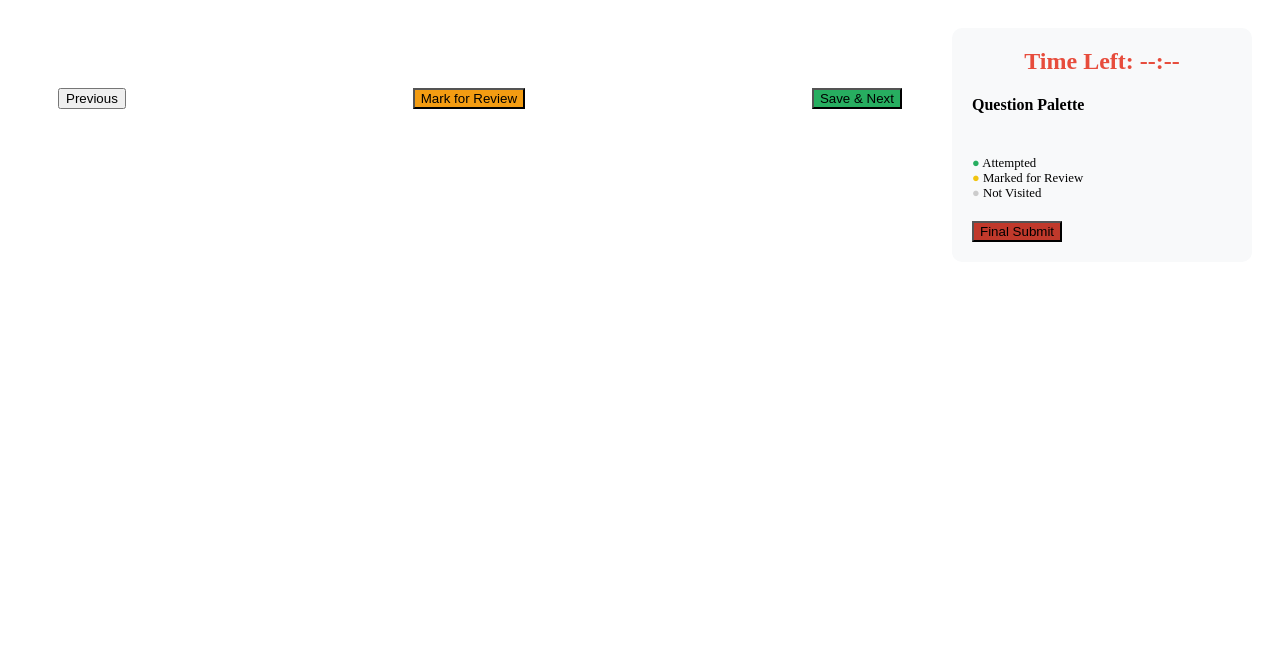
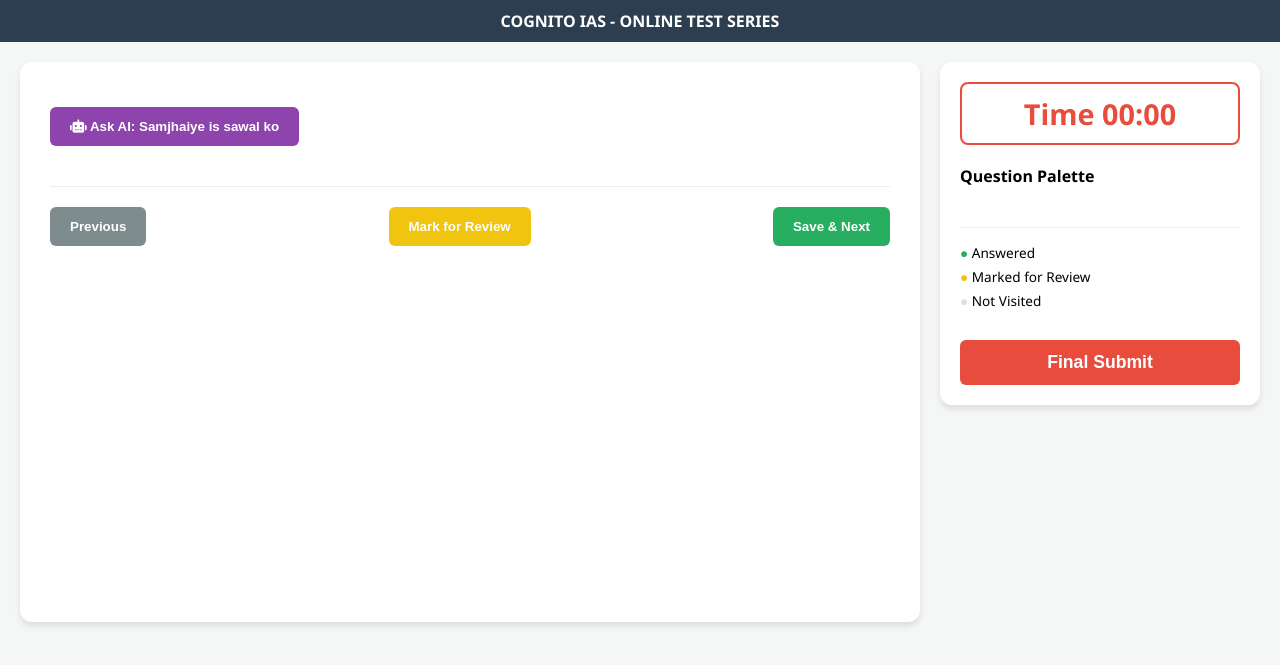
Before and after one commit to cognitoias-droid/UPSC-Web-App, a Flask app: template templates/test_interface.html in a window 1280 px wide. Shown: the top 665 px of the page. Run offline with Flask 3, Linux system fonts and the light colour scheme; the template is opened without the code that fills it, so the values that code supplies are empty.

Commit message:
Update test_interface.html

```diff
--- a/templates/test_interface.html
+++ b/templates/test_interface.html
@@ -1,48 +1,82 @@
 <!DOCTYPE html>
 <html lang="hi">
 <head>
+    <meta charset="UTF-8">
+    <meta name="viewport" content="width=device-width, initial-scale=1.0">
+    <title>Cognito IAS - Exam Portal</title>
+    <link rel="stylesheet" href="https://cdnjs.cloudflare.com/ajax/libs/font-awesome/6.0.0/css/all.min.css">
     <style>
-        .test-container { display: grid; grid-template-columns: 1fr 300px; gap: 20px; padding: 20px; }
-        .question-area { background: white; padding: 30px; border-radius: 10px; }
-        .side-panel { background: #f8f9fa; padding: 20px; border-radius: 10px; height: fit-content; }
-        .q-number-grid { display: grid; grid-template-columns: repeat(5, 1fr); gap: 10px; margin-top: 20px; }
-        .q-btn { width: 40px; height: 40px; border: 1px solid #ccc; border-radius: 5px; cursor: pointer; display: flex; align-items: center; justify-content: center; background: white; }
-        .attempted { background: #27ae60; color: white; }
-        .skipped { background: #f1c40f; color: white; }
-        .current { border: 2px solid #3498db; font-weight: bold; }
-        #timer { font-size: 1.5rem; font-weight: bold; color: #e74c3c; text-align: center; margin-bottom: 20px; }
+        :root { --primary: #2c3e50; --success: #27ae60; --warning: #f1c40f; --danger: #e74c3c; --blue: #3498db; }
+        body { font-family: 'Segoe UI', sans-serif; background: #f4f7f6; margin: 0; }
+        .navbar { background: var(--primary); color: white; padding: 10px 20px; text-align: center; font-weight: bold; }
+
+        .test-container { display: grid; grid-template-columns: 1fr 320px; gap: 20px; padding: 20px; max-width: 1400px; margin: auto; }
+
+        .question-area { background: white; padding: 30px; border-radius: 12px; box-shadow: 0 4px 6px rgba(0,0,0,0.1); min-height: 500px; position: relative; }
+        .q-text { font-size: 1.25rem; line-height: 1.6; margin-bottom: 25px; white-space: pre-line; }
+
+        .option-label { display: block; padding: 15px; margin: 12px 0; background: #fff; border: 2px solid #eee; border-radius: 8px; cursor: pointer; transition: 0.3s; }
+        .option-label:hover { border-color: var(--blue); background: #f0f7ff; }
+        input[type="radio"]:checked + span { font-weight: bold; color: var(--blue); }
+
+        .side-panel { background: white; padding: 20px; border-radius: 12px; box-shadow: 0 4px 6px rgba(0,0,0,0.1); height: fit-content; position: sticky; top: 20px; }
+        #timer { font-size: 1.8rem; font-weight: bold; color: var(--danger); text-align: center; margin-bottom: 20px; padding: 10px; border: 2px solid var(--danger); border-radius: 8px; }
+
+        .q-number-grid { display: grid; grid-template-columns: repeat(5, 1fr); gap: 10px; margin-top: 15px; }
+        .q-btn { width: 42px; height: 42px; border: 1px solid #ddd; border-radius: 6px; cursor: pointer; display: flex; align-items: center; justify-content: center; background: #fff; font-weight: bold; transition: 0.2s; }
+
+        /* Status Colors */
+        .attempted { background: var(--success) !important; color: white; border-color: var(--success); }
+        .skipped { background: var(--warning) !important; color: white; border-color: var(--warning); }
+        .current { border: 3px solid var(--blue) !important; transform: scale(1.1); }
+
+        .btn { padding: 12px 20px; border: none; border-radius: 6px; cursor: pointer; font-weight: bold; color: white; transition: 0.3s; }
+        .btn-nav { background: var(--primary); }
+        .btn-ai { background: #8e44ad; margin-top: 15px; }
+
+        #ai-response { margin-top: 15px; padding: 15px; background: #f9f0ff; border-left: 4px solid #8e44ad; display: none; border-radius: 4px; }
     </style>
 </head>
 <body>
+
+<div class="navbar">COGNITO IAS - ONLINE TEST SERIES</div>
+
 <div class="test-container">
     <div class="question-area">
         <div id="question-content">
             </div>
-            <div style="margin-top: 30px; display: flex; justify-content: space-between;">
-                <button onclick="prevQuestion()" class="btn">Previous</button>
-                <button onclick="markAsSkipped()" class="btn" style="background:#f39c12;">Mark for Review</button>
-                <button onclick="nextQuestion()" class="btn" style="background:#27ae60;">Save & Next</button>
+
+        <button onclick="askAI()" class="btn btn-ai"><i class="fas fa-robot"></i> Ask AI: Samjhaiye is sawal ko</button>
+        <div id="ai-response"></div>
+
+        <div style="margin-top: 40px; display: flex; justify-content: space-between; border-top: 1px solid #eee; padding-top: 20px;">
+            <button onclick="prevQuestion()" class="btn btn-nav" style="background:#7f8c8d;">Previous</button>
+            <button onclick="markAsSkipped()" class="btn" style="background:var(--warning);">Mark for Review</button>
+            <button onclick="nextQuestion()" class="btn" style="background:var(--success);">Save & Next</button>
         </div>
     </div>
 
     <div class="side-panel">
-            <div id="timer">Time Left: <span id="time-val">--:--</span></div>
-            <h4>Question Palette</h4>
-            <div class="q-number-grid" id="palette">
+        <div id="timer">Time <span id="time-val">00:00</span></div>
+
+        <h4 style="margin:0;">Question Palette</h4>
+        <div class="q-number-grid" id="palette"></div>
+
+        <div style="margin-top: 25px; font-size: 0.85rem; border-top: 1px solid #eee; padding-top: 15px;">
+            <div style="margin-bottom:5px;"><span style="color:var(--success);">●</span> Answered</div>
+            <div style="margin-bottom:5px;"><span style="color:var(--warning);">●</span> Marked for Review</div>
+            <div><span style="color:#ddd;">●</span> Not Visited</div>
         </div>
-            <div style="margin-top: 20px; font-size: 0.8rem;">
-                <div><span style="color:#27ae60;">●</span> Attempted</div>
-                <div><span style="color:#f1c40f;">●</span> Marked for Review</div>
-                <div><span style="color:#ccc;">●</span> Not Visited</div>
-            </div>
-            <button onclick="submitTest()" class="btn" style="background:#c0392b; margin-top: 20px;">Final Submit</button>
+
+        <button onclick="submitTest()" class="btn" style="background:var(--danger); width: 100%; margin-top: 30px; font-size: 1.1rem;">Final Submit</button>
     </div>
 </div>
 
 <script>
     let questions = {{ questions|tojson }};
     let currentIdx = 0;
-        let status = new Array(questions.length).fill('unvisited'); // status tracker
+    let userAnswers = new Array(questions.length).fill(null);
+    let status = new Array(questions.length).fill('unvisited');
 
     function renderPalette() {
         let html = '';
@@ -56,29 +90,97 @@
     function goToQuestion(idx) {
         currentIdx = idx;
         let q = questions[currentIdx];
-            document.getElementById('question-content').innerHTML = `
-                <h3>Question ${currentIdx + 1}</h3>
-                <p style="font-size:1.2rem;">${q.question}</p>
-                ${q.options.map((opt, i) => `
-                    <label style="display:block; margin:10px 0; padding:10px; border:1px solid #ddd; border-radius:5px;">
-                        <input type="radio" name="ans" value="${opt}"> ${opt}
+        let savedAns = userAnswers[currentIdx];
+
+        let html = `
+            <h3 style="color:var(--primary);">Question ${currentIdx + 1}</h3>
+            <div class="q-text">${q.question}</div>
+            <div id="options-box">
+                ${q.options.map((opt, i) => {
+                    let letter = String.fromCharCode(65 + i); // A, B, C, D
+                    let checked = (savedAns === letter) ? 'checked' : '';
+                    return `
+                        <label class="option-label">
+                            <input type="radio" name="q_ans" value="${letter}" ${checked} onclick="saveAnswer('${letter}')">
+                            <span>${opt}</span>
                         </label>
-                `).join('')}
                     `;
+                }).join('')}
+            </div>
+        `;
+        document.getElementById('question-content').innerHTML = html;
+        document.getElementById('ai-response').style.display = 'none';
         renderPalette();
+    }
+
+    function saveAnswer(letter) {
+        userAnswers[currentIdx] = letter;
+        status[currentIdx] = 'attempted';
+        renderPalette();
+    }
+
+    function markAsSkipped() {
+        status[currentIdx] = 'skipped';
+        nextQuestion();
+    }
+
+    function nextQuestion() {
+        if (currentIdx < questions.length - 1) {
+            goToQuestion(currentIdx + 1);
+        }
+    }
+
+    function prevQuestion() {
+        if (currentIdx > 0) {
+            goToQuestion(currentIdx - 1);
+        }
+    }
+
+    // AI Doubt Solver Logic
+    async function askAI() {
+        let q = questions[currentIdx];
+        let box = document.getElementById('ai-response');
+        box.style.display = 'block';
+        box.innerHTML = '<i class="fas fa-spinner fa-spin"></i> AI soch raha hai...';
+
+        // Direct call to Gemini or your AI Route
+        try {
+            const res = await fetch('/generate_quiz', { // Using your existing AI route pattern
+                method: 'POST',
+                headers: {'Content-Type': 'application/json'},
+                body: JSON.stringify({topic: "Explain this UPSC question: " + q.question})
+            });
+            const data = await res.json();
+            box.innerHTML = `<b>AI Vishleshan:</b><br>${data.quiz[0].explanation || "Sawal ka gehra arth samjhein..."}`;
+        } catch (e) {
+            box.innerHTML = "Maf kijiyega Vikas ji, AI abhi offline hai.";
+        }
+    }
+
+    function submitTest() {
+        if(confirm("Kya aap sach mein test submit karna chahte hain?")) {
+            alert("Test Submitted! Aapka score jald hi Dashboard par dikhega.");
+            window.location.href = "/";
+        }
     }
 
     // Timer Logic
     let timeLeft = {{ quiz.time_limit }} * 60;
-        setInterval(() => {
+    let timerInterval = setInterval(() => {
         let m = Math.floor(timeLeft / 60);
         let s = timeLeft % 60;
         document.getElementById('time-val').innerText = `${m}:${s < 10 ? '0'+s : s}`;
-            if(timeLeft <= 0) submitTest();
+        if(timeLeft <= 0) {
+            clearInterval(timerInterval);
+            alert("Time Up! Test automatically submit ho raha hai.");
+            submitTest();
+        }
         timeLeft--;
     }, 1000);
 
+    // Initial Load
     goToQuestion(0);
 </script>
+
 </body>
 </html>
```
Lines whose indentation alone changed are shown as unchanged.
